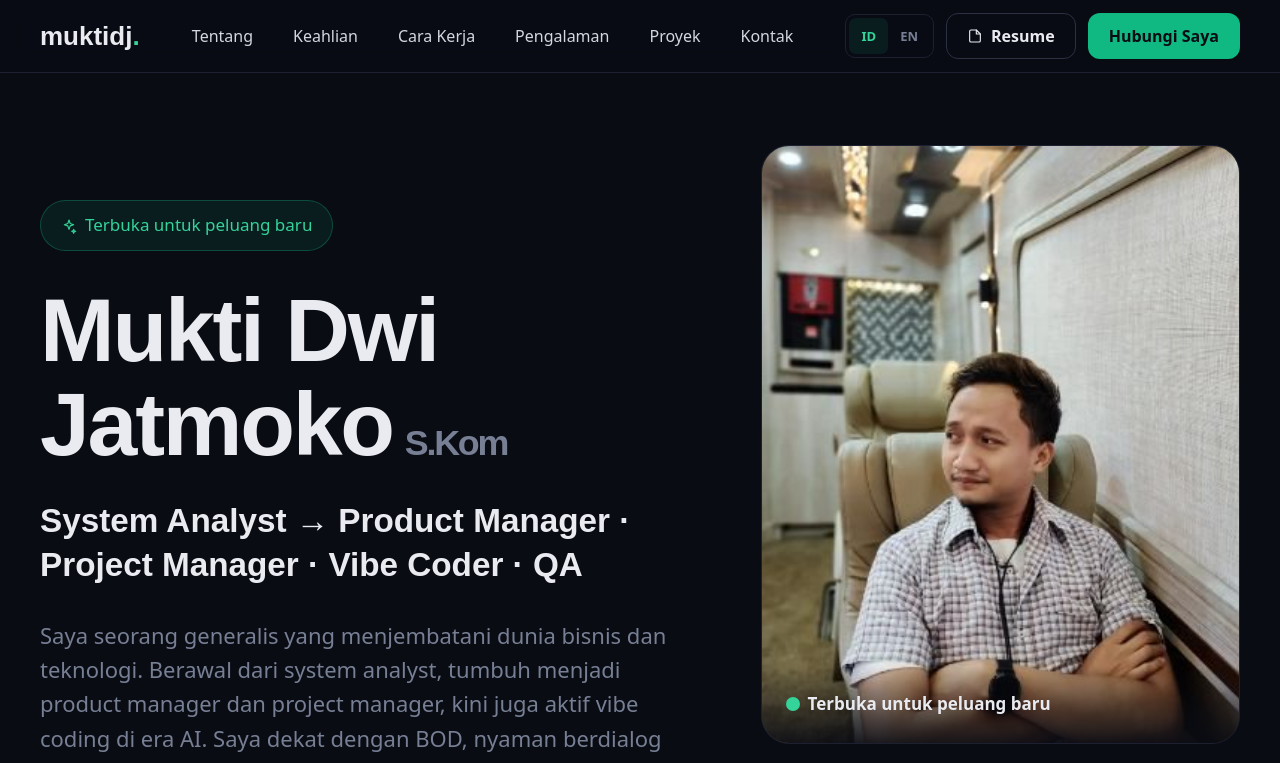
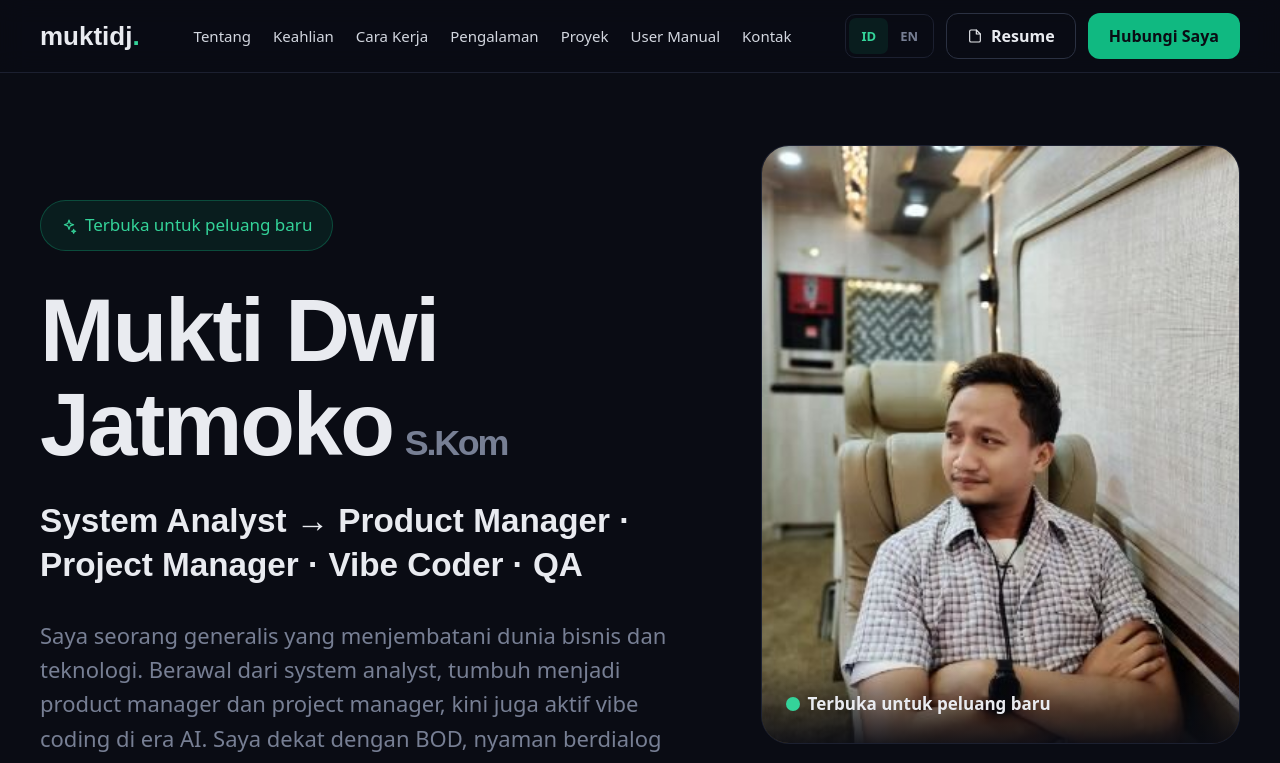
Before and after one commit to muktidj/portofolio-me, an Astro site: page / in a window 1280 px wide. Shown: the top 763 px of the page. Built offline with nearby package versions, Linux system fonts and the light colour scheme; Astro itself is replaced by a stand-in of ours.

Commit message:
Add User Manual to navbar and keep nav on one line
Show the nav from xl and tighten item spacing so 7 items fit without wrapping.

Co-Authored-By: Claude Opus 5.5 <noreply@anthropic.com>

```diff
--- a/src/components/Header.astro
+++ b/src/components/Header.astro
@@ -9,12 +9,12 @@ const hrefOf = (h: string) => '#' + sid(h.slice(1), lang);
 <header class="site-header sticky top-0 z-10 border-b border-ink-800 bg-ink-950/85 backdrop-blur-md">
   <div class="container-x flex h-[72px] items-center gap-3 sm:gap-6">
     <a href={hrefOf('#top')} class="font-display text-[22px] font-bold sm:text-[26px]">{profile.logo}<span class="text-accent-400">.</span></a>
-    <nav aria-label="Main" class="mx-auto hidden lg:block">
-      <ul class="flex gap-2">
-        {c.nav.map((n) => <li><a href={hrefOf(n.href)} class="rounded-lg px-4 py-2 text-base text-ink-200 transition-colors hover:text-white">{n.label}</a></li>)}
+    <nav aria-label="Main" class="mx-auto hidden xl:block">
+      <ul class="flex gap-0.5">
+        {c.nav.map((n) => <li><a href={hrefOf(n.href)} class="rounded-lg px-2.5 py-2 text-[15px] whitespace-nowrap text-ink-200 transition-colors hover:text-white">{n.label}</a></li>)}
       </ul>
     </nav>
-    <div class="ml-auto flex items-center gap-2 sm:gap-3 lg:ml-0">
+    <div class="ml-auto flex items-center gap-2 sm:gap-3 xl:ml-0">
       <div class="inline-flex rounded-[10px] border border-ink-800 p-[3px]" role="group" aria-label="Language">
         {langs.map((l) => (
           <a href={paths[l]} hreflang={l} lang={l} aria-current={l === lang ? 'true' : undefined}
--- a/src/data/content.en.ts
+++ b/src/data/content.en.ts
@@ -6,6 +6,7 @@ export const nav = [
   { label: 'How I Work', href: '#how-i-work' },
   { label: 'Experience', href: '#experience' },
   { label: 'Projects', href: '#projects' },
+  { label: 'User Manual', href: '#working-with-me' },
   { label: 'Contact', href: '#contact' },
 ];
 
--- a/src/data/content.id.ts
+++ b/src/data/content.id.ts
@@ -6,6 +6,7 @@ export const nav = [
   { label: 'Cara Kerja', href: '#how-i-work' },
   { label: 'Pengalaman', href: '#experience' },
   { label: 'Proyek', href: '#projects' },
+  { label: 'User Manual', href: '#working-with-me' },
   { label: 'Kontak', href: '#contact' },
 ];
 
```
